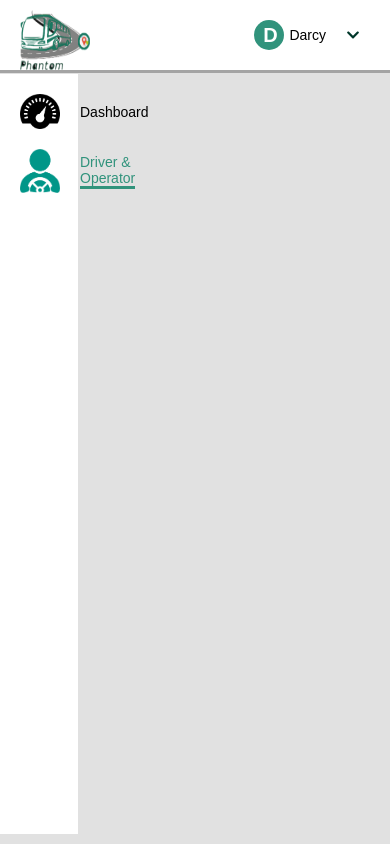
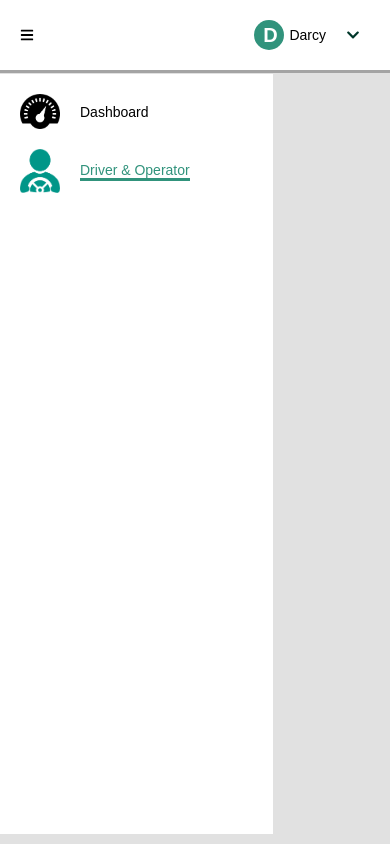
Before and after one commit to atlp-rwanda/Dominators-Phantom-FE, a React (Create React App) app: page /logout in a window 390 px wide. Built offline with nearby package versions, Linux system fonts and the light colour scheme.

Commit message:
new commit

```diff
--- a/src/css/Logout.css
+++ b/src/css/Logout.css
@@ -166,3 +166,23 @@
     list-style: none;
     color: rgb(255, 255, 255);
   }
+
+
+
+@media(max-width: 700px){
+  #menuBars{
+    display:block;
+  }
+
+  #busIcon{
+    display: none;
+  }
+
+  .sideBar{
+    margin-top: 4px;
+    padding-top: 20px;
+    background-color: rgb(255, 255, 255);
+    width: 70%;
+    min-height: 90vh;
+  }
+}
```
